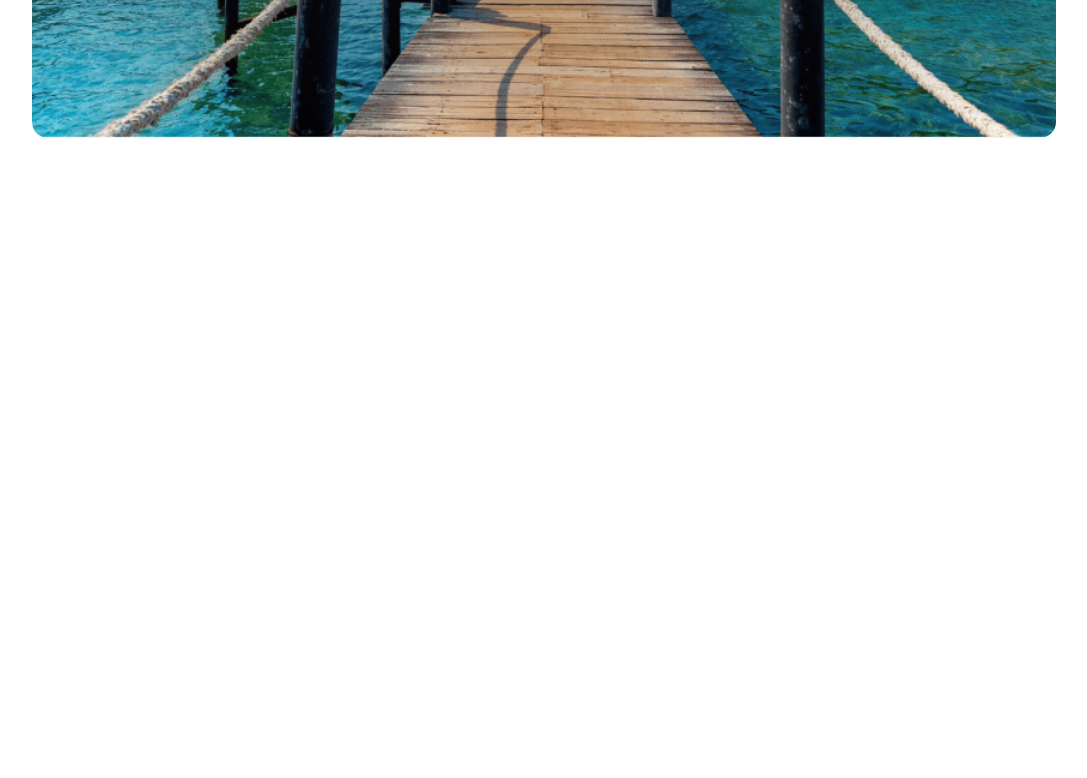
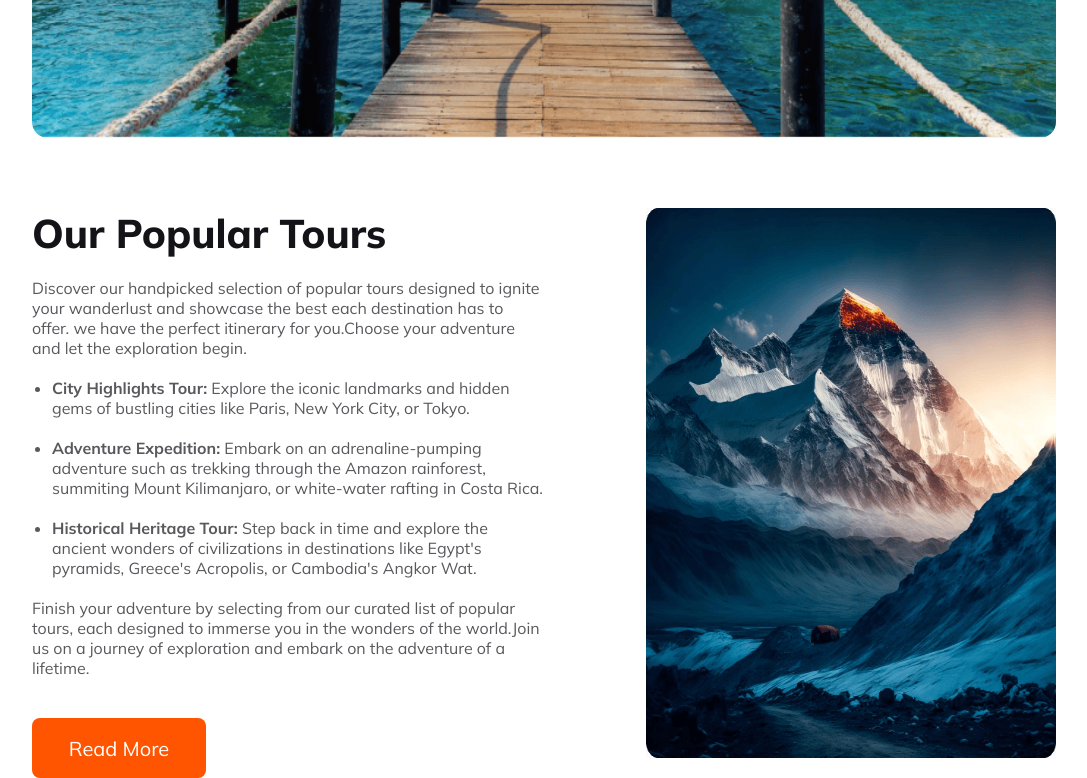
Before and after one commit to Fayshal007/Destination-dreams, a plain HTML site: page index.html in a window 1280 px wide. Shown: the part 562-1340 px from the top of the page, without its empty margins (96-1183 px from the left). Before the commit the page ends 800 px from the top, so only its background shows below. Drawn offline with Linux system fonts and the light colour scheme.

Commit message:
popular secton done

```diff
--- a/index.html
+++ b/index.html
@@ -31,7 +31,8 @@
         <!------------------------- banner start ------------------------->
         <section class="banner-section">
             <h2 class="banner-section-heading">Explore Your Travel</h2>
-            <p class="banner-section-des">Embark on a journey of discovery with our comprehensive travel platform. From hidden gems to iconic landmarks, we curate unforgettable experiences tailored to your wanderlust. </p>
+            <p class="banner-section-des">Embark on a journey of discovery with our comprehensive travel platform. From
+                hidden gems to iconic landmarks, we curate unforgettable experiences tailored to your wanderlust. </p>
             <form action="" class="banner-section-form">
                 <input type="text" placeholder="Where go">
                 <select>
@@ -44,6 +45,41 @@
             </form>
         </section>
     </header>
+    <main>
+        <!------------------------- popular tours start ------------------------->
+        <section class="popular-tours">
+            <div class="popular-tours-left">
+                <h1>Our Popular Tours</h1>
+                <br>
+                <p>Discover our handpicked selection of popular tours designed to ignite your wanderlust and showcase
+                    the best each destination has to offer. we have the perfect itinerary for you.Choose your adventure
+                    and let the exploration begin.
+                    <br>
+                    <br>
+                <ul>
+                    <li><b>City Highlights Tour:</b> Explore the iconic landmarks and hidden gems of bustling cities
+                        like Paris, New York City, or Tokyo.</li>
+                        <br>
+                    <li><b>Adventure Expedition:</b> Embark on an adrenaline-pumping adventure such as trekking through
+                        the Amazon rainforest, summiting Mount Kilimanjaro, or white-water rafting in Costa Rica.</li>
+                        <br>
+                    <li><b>Historical Heritage Tour:</b> Step back in time and explore the ancient wonders of
+                        civilizations in destinations like Egypt's pyramids, Greece's Acropolis, or Cambodia's Angkor
+                        Wat.</li>
+                        <br>
+                </ul>
+                Finish your adventure by selecting from our curated list of popular tours, each designed to immerse you
+                in the wonders of the world.Join us on a journey of exploration and embark on the adventure of a
+                lifetime.</p>
+                <br>
+                <br>
+                <button class="primary-btn">Read More</button>
+            </div>
+            <div class="popular-tours-right">
+                <img src="./Images/Rectangle 4.png" alt="">
+            </div>
+        </section>
+    </main>
 </body>
 
 </html>
--- a/styles/styles.css
+++ b/styles/styles.css
@@ -5,6 +5,18 @@
     padding: 0;
     margin: 0;
     box-sizing: border-box;
+}
+.primary-btn{
+    background-color: #FF5400;
+    color: white;
+    width: 174px;
+    height: 60px;
+    font-size: 20px;
+    padding: 15px;
+    /* color: rgba(19, 19, 24, 0.50); */
+    border-radius: 8px;
+    border: none;
+
 }
 
 /* -------------------------------navbar styles------------------------------- */
@@ -117,6 +129,49 @@ button {
 
 }
 
+/* -------------------------------popular tour styles------------------------------- */
+main{
+    width: 80%;
+    margin: auto;
+}
+.popular-tours{
+    color: rgba(19, 19, 24, 0.70);
+    margin-top: 70px;
+    height: 550px;
+    width: 100%;
+    display: flex;
+    justify-content: space-between;
+}
+.popular-tours-left{
+    width: 50%
+}
+.popular-tours-left> h1{
+    color: #131318;
+    font-size: 40px;
+    font-weight: 800;
+
+
+}
+.popular-tours-left>ul{
+    margin-left: 20px;
+}
+.popular-tours-right{
+    width: 40%;
+}
+.popular-tours-right> img{
+    width: 100%;
+    height: 100%;
+}
+
+
+
+
+
+
+
+
+
+
 @media screen and (max-width: 600px) {
 
     /* -------------------------------navbar styles responsive------------------------------- */
```
